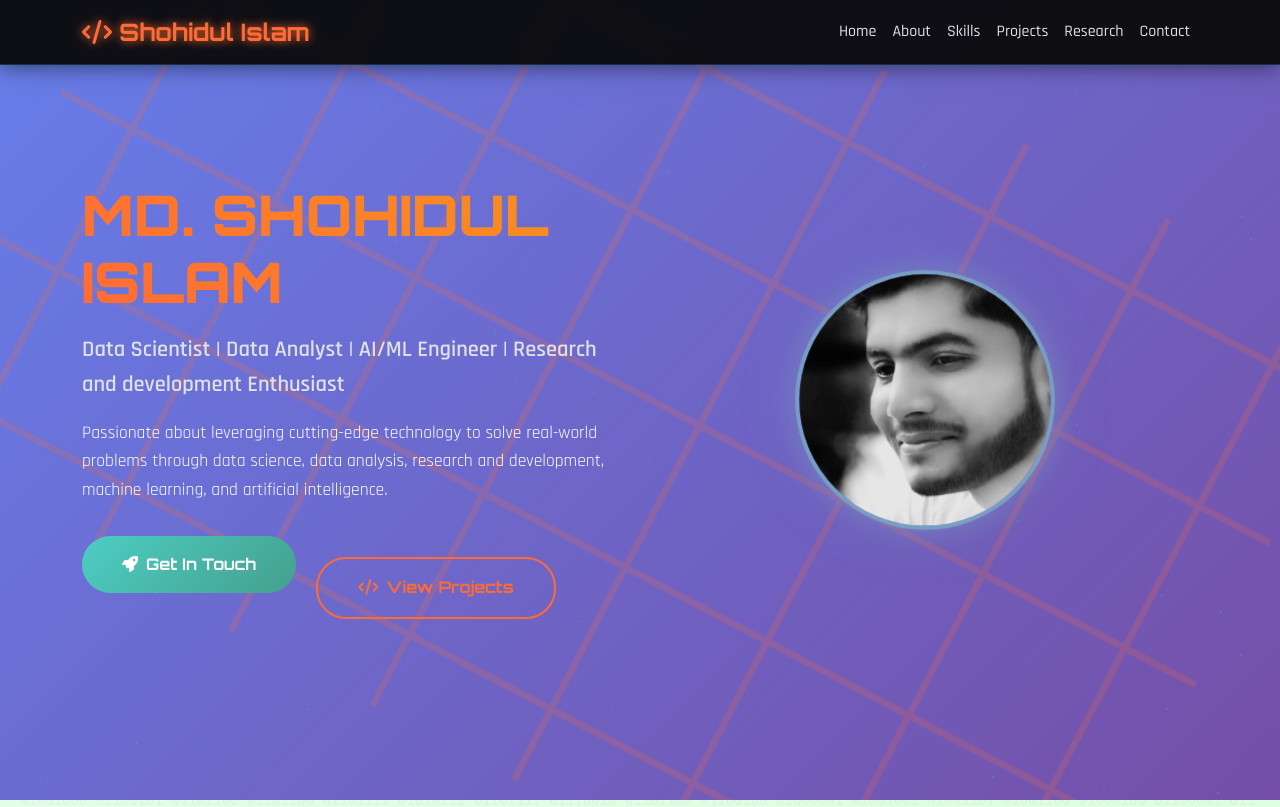
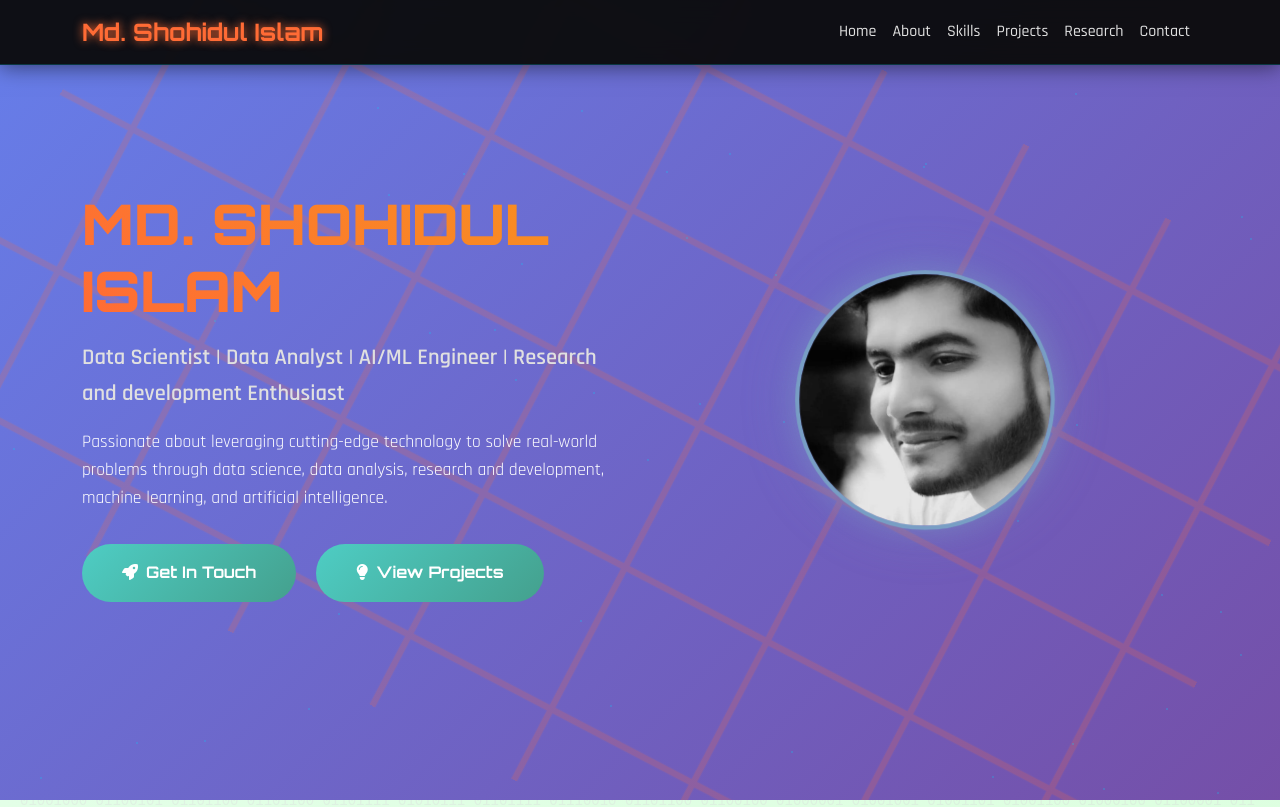
Before and after one commit to Shohidul203/shohidul203.github.io, a plain HTML site: page index.html in a window 1280 px wide. Shown: the top 807 px of the page. Drawn offline with nearby package versions, Linux system fonts and the light colour scheme.

Commit message:
Add files via upload

```diff
--- a/index.html
+++ b/index.html
@@ -785,7 +785,7 @@
     <nav class="navbar navbar-expand-lg fixed-top">
         <div class="container">
             <a class="navbar-brand glitch" href="#home">
-                <i class="fas fa-code"></i> Shohidul Islam
+                <i class="fas "></i>Md. Shohidul Islam
             </a>
             <button class="navbar-toggler" type="button" data-bs-toggle="collapse" data-bs-target="#navbarNav">
                 <span class="navbar-toggler-icon"></span>
@@ -819,8 +819,8 @@
                     <a href="#contact" class="btn-custom me-3">
                         <span><i class="fas fa-rocket me-2"></i>Get In Touch</span>
                     </a>
-                    <a href="#projects" class="btn-outline-custom">
-                        <i class="fas fa-code me-2"></i>View Projects
+                    <a href="#projects" class="btn-custom me-3">
+                        <span><i class="fas fa-lightbulb me-2"></i>View Projects</span>
                     </a>
                 </div>
                 <div class="col-lg-6 text-center">
@@ -968,8 +968,8 @@
                         <span class="skill-tag">Pandas</span>
                         <span class="skill-tag">Matplotlib</span>
                         <span class="skill-tag">Seaborn</span>
+                        <span class="skill-tag">K-Means Clustering</span>
                         <span class="skill-tag">SciPy</span>
-                        <span class="skill-tag">K-Means Clustering</span>
                         <span class="skill-tag">Statistical Analysis</span>
                     </div>
                 </div>
@@ -1099,10 +1099,12 @@
                         </div>
                         <div class="skill-tags">
                             <span class="skill-tag">Data Science</span>
+                            <span class="skill-tag">K-Means Clustering</span>
+
+                            <span class="skill-tag">R Studio</span>
+
+                            <span class="skill-tag">Machine Learning</span>
                             <span class="skill-tag">R</span>
-                            <span class="skill-tag">R Studio</span>
-                            <span class="skill-tag">K-Means Clustering</span>
-                            <span class="skill-tag">Machine Learning</span>
                         </div>
                     </div>
                 </div>
@@ -1130,10 +1132,11 @@
                         </div>
                         <div class="skill-tags">
                             <span class="skill-tag">C#</span>
+                            <span class="skill-tag">Data Structures</span>
                             <span class="skill-tag">GunaUI</span>
                             <span class="skill-tag">SQL Server</span>
                             <span class="skill-tag">Visual Studio</span>
-                            <span class="skill-tag">Data Structures</span>
+
                             <span class="skill-tag">Algorithms</span>
                         </div>
                     </div>
@@ -1162,10 +1165,11 @@
                         </div>
                         <div class="skill-tags">
                             <span class="skill-tag">C++</span>
+
+                            <span class="skill-tag">Computer Graphics</span>
                             <span class="skill-tag">OpenGL</span>
-                            <span class="skill-tag">Computer Graphics</span>
                             <span class="skill-tag">Game Development</span>
-                            <span class="skill-tag">Physics Simulation</span>
+
                         </div>
                     </div>
                 </div>
```
